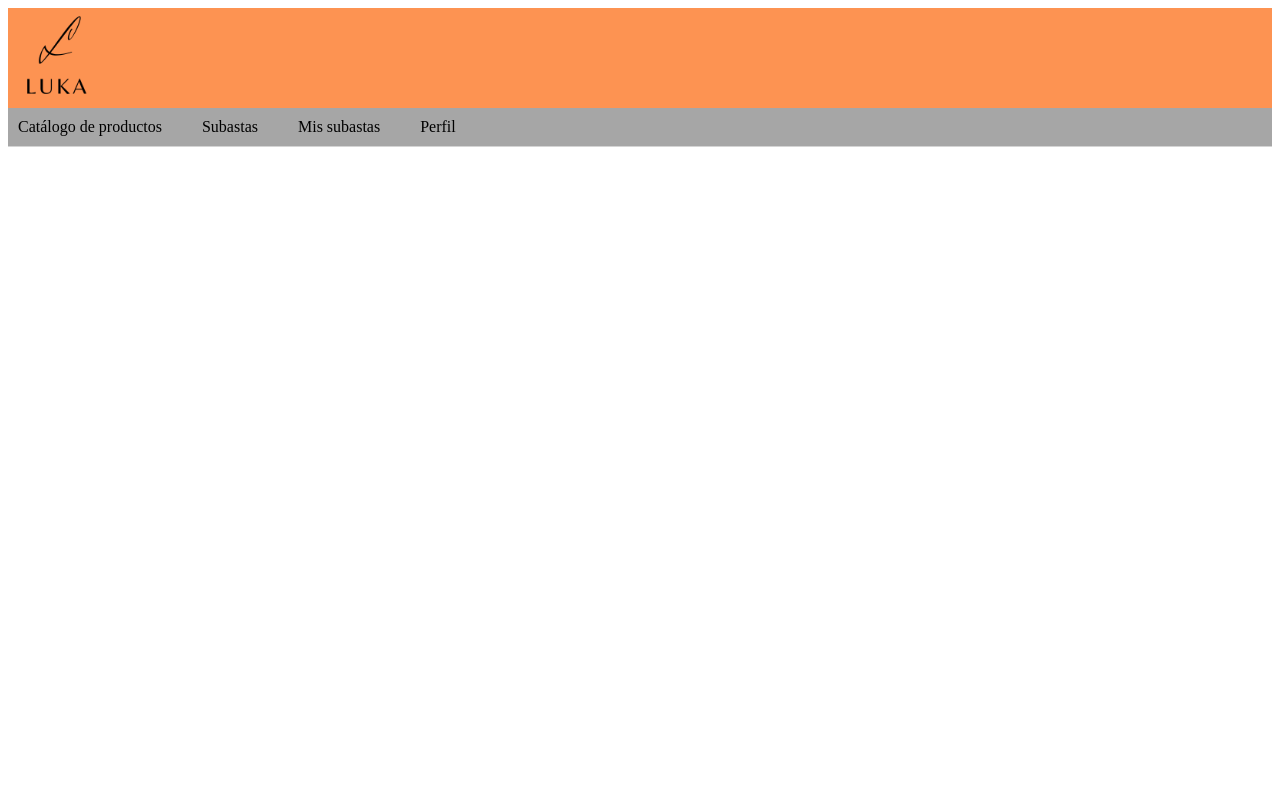
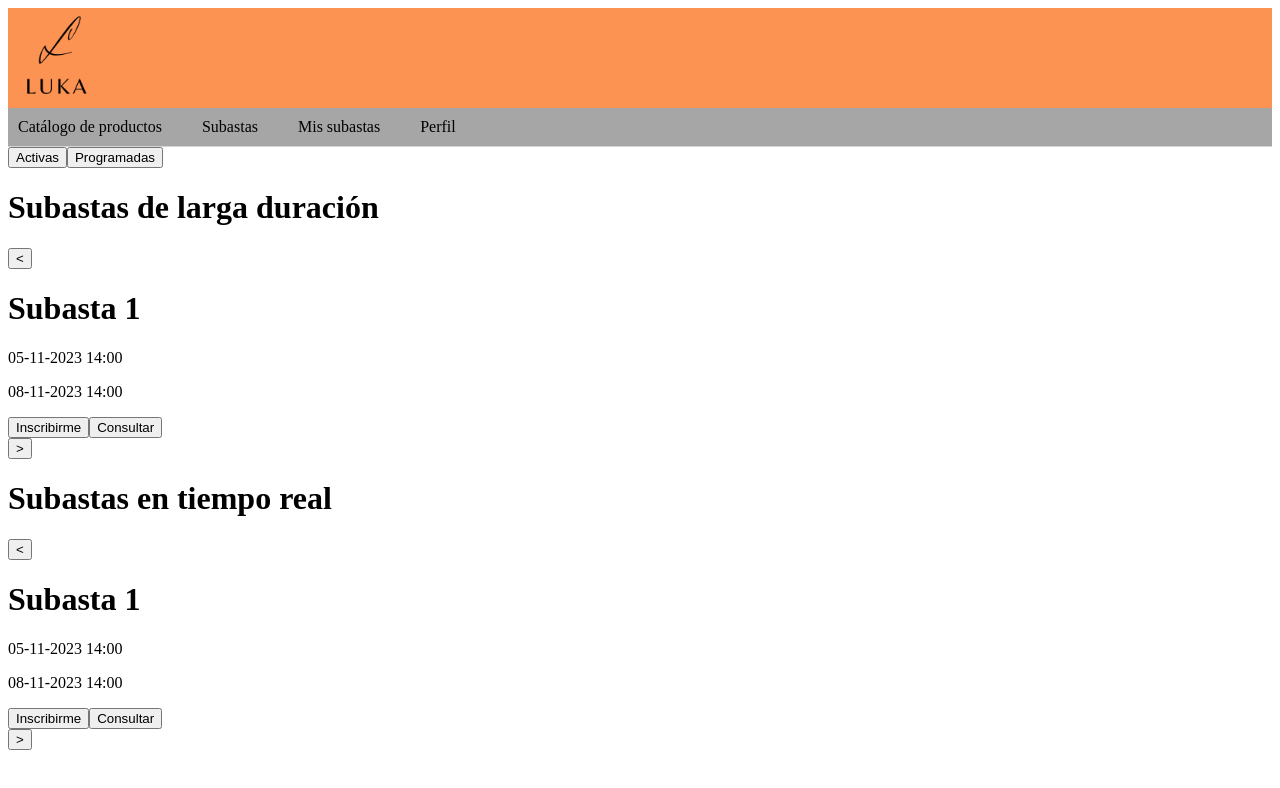
Before and after one commit to LUKA-ARSW/LUKA-Front, a React (Create React App) app: page / in a window 1280 px wide. Shown: the top 788 px of the page. Built offline with nearby package versions, Linux system fonts and the light colour scheme.

Commit message:
Pantalla base de la seccion subastas del menu

```diff
--- /dev/null
+++ b/src/componentes/Carrusel.js
@@ -0,0 +1,43 @@
+import React from "react";
+
+export default function Carrusel(props) {
+    const items = props.items;
+
+    const [currentSlide, setCurrentSlide] = React.useState(0);
+
+    const nextSlide = () => {
+      setCurrentSlide((currentSlide + 1) % items.length);
+    };
+
+    const prevSlide = () => {
+      setCurrentSlide((currentSlide - 1 + items.length) % items.length);
+    };
+
+    return (
+      <div className="carousel-container">
+        <button onClick={prevSlide} className="prev-button">
+          &lt;
+        </button>
+        <div className="carousel-slide">
+          {items.filter((item, index) => index === currentSlide).map((item, index) => (
+            <div
+              key={index}
+              className={`carousel-item ${index === currentSlide ? 'active' : ''}`}
+            >
+                <h1>{item.Nombre}</h1>
+                <p>{item.FechaInicio}</p>
+                <p>{item.FechaFin}</p>
+
+                <button type="button">Inscribirme</button>
+                <button type="button">Consultar</button>
+            </div>
+          ))}
+        </div>
+        <button onClick={nextSlide} className="next-button">
+          &gt;
+        </button>
+      </div>
+    );
+
+
+}
--- /dev/null
+++ b/src/componentes/MenuEstadoSubasta.js
@@ -0,0 +1,10 @@
+import React from "react";
+
+export default function MenuEstadoSubasta() {
+    return (
+        <React.Fragment>
+            <button type = "button">Activas</button>
+            <button type = "button">Programadas</button>
+        </React.Fragment>
+    );
+}
--- /dev/null
+++ b/src/componentes/SeccionSubasta.js
@@ -0,0 +1,16 @@
+import React from "react";
+
+import Carrusel from "../componentes/Carrusel";
+
+const subastas=[{Nombre:"Subasta 1", FechaInicio:"05-11-2023 14:00",FechaFin:"08-11-2023 14:00"},
+                {Nombre:"Subasta 2", FechaInicio:"07-11-2023 14:00",FechaFin:"10-11-2023 14:00"}];
+
+export default function SeccionSubasta(props) {
+    const titulo = props.titulo;
+    return (
+        <React.Fragment>
+            <h1>{titulo}</h1>
+            <Carrusel items={subastas}/>
+        </React.Fragment>
+    );
+}
--- a/src/paginas/PaginaPrincipal.js
+++ b/src/paginas/PaginaPrincipal.js
@@ -2,12 +2,15 @@ import React from "react";
 
 import Banner from "../componentes/Banner";
 import Menu from "../componentes/Menu";
+
+import Subastas from "./Subastas"
 
 export default function PaginaPrincipal() {
   return (
     <React.Fragment>
         <Banner/>
         <Menu/>
+        <Subastas/>
 
     </React.Fragment>
   );
--- /dev/null
+++ b/src/paginas/Subastas.js
@@ -0,0 +1,16 @@
+import React from "react";
+
+import MenuEstadoSubasta from "../componentes/MenuEstadoSubasta";
+import SeccionSubasta from "../componentes/SeccionSubasta";
+
+export default function Subastas() {
+    return (
+      <React.Fragment>
+        <MenuEstadoSubasta/>
+        <div className="subastas">
+            <SeccionSubasta titulo ="Subastas de larga duración"/>
+            <SeccionSubasta titulo ="Subastas en tiempo real"/>
+        </div>
+      </React.Fragment>
+    );
+  }
```
